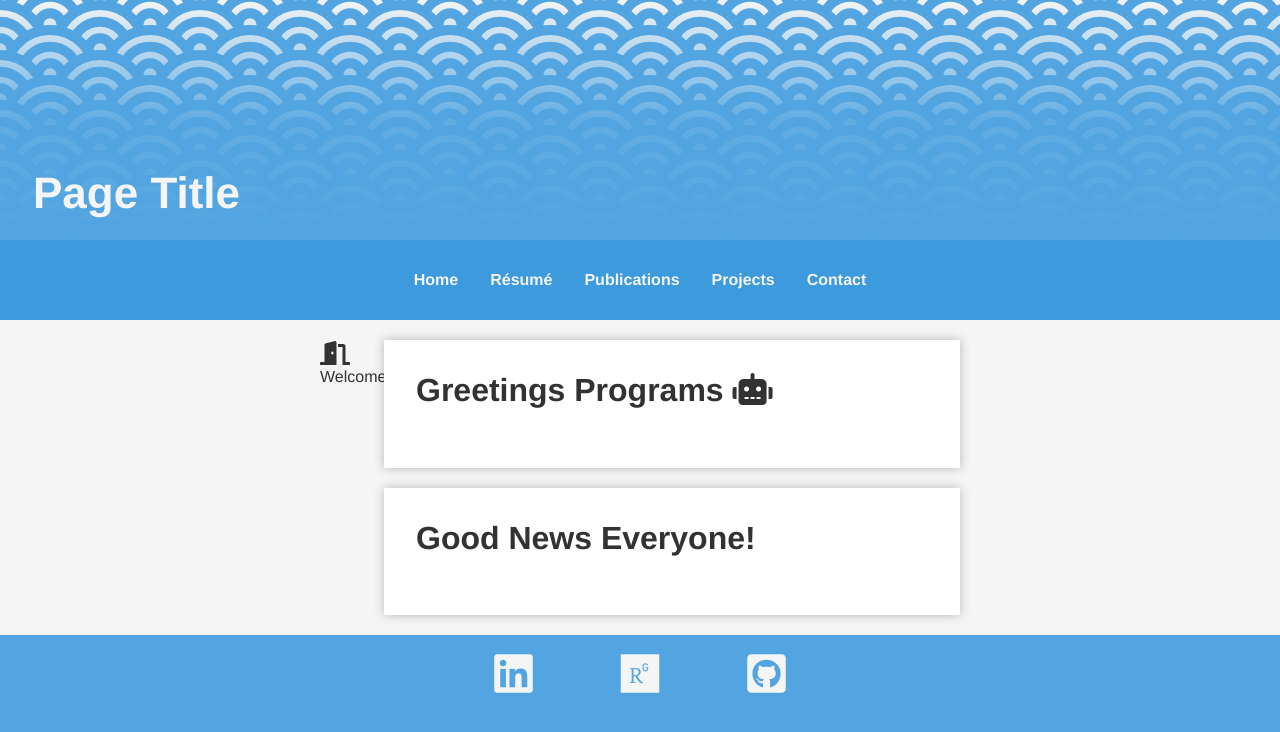
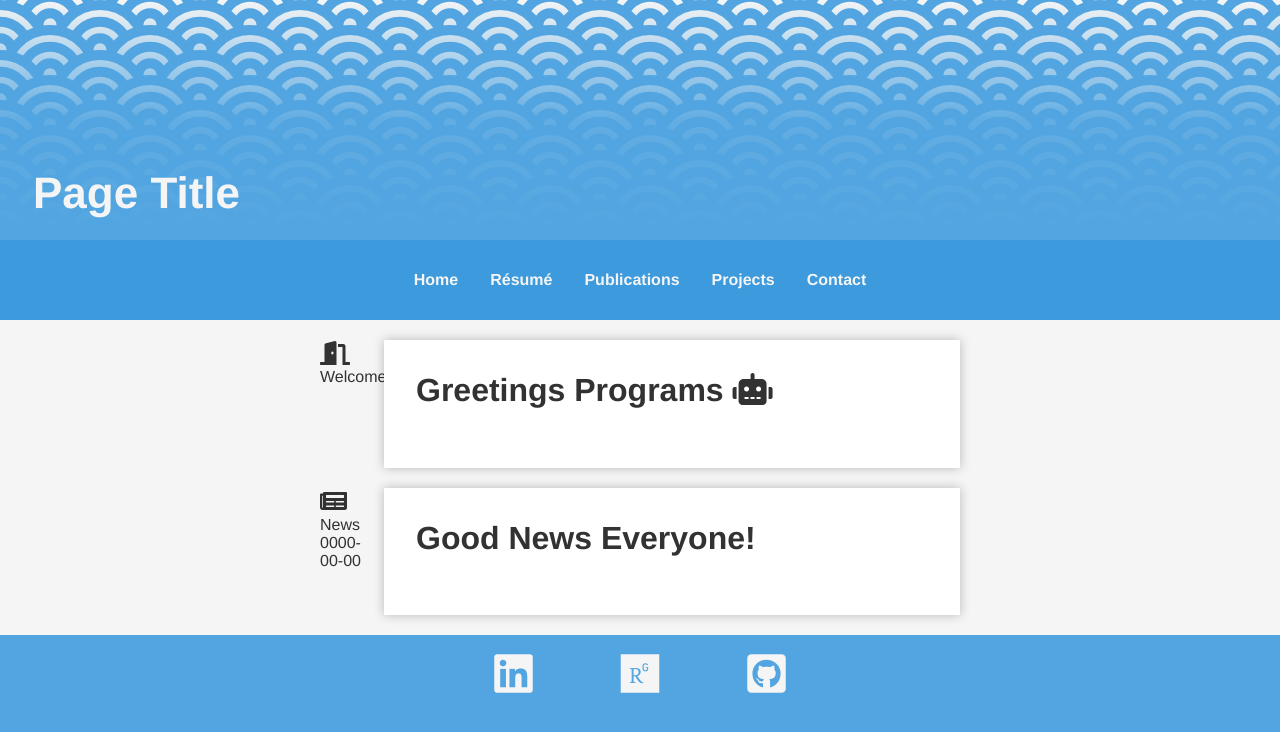
Before and after one commit to dmtveit/dmtveit.github.io, a Jekyll site: the page built from index.html, in a window 1280 px wide. Shown: the top 732 px of the page. Built offline with Jekyll 4.4.1, drawn with Linux system fonts in a browser that asks for light colours.

Commit message:
add page info

```diff
--- a/index.html
+++ b/index.html
@@ -21,6 +21,13 @@ title: Page Title
 
 <!-- News section -->
 <div class="page-container">
+    <div class="page-info">
+        <section>
+            <h2 class="page-info-icon"><i class="fas fa-newspaper"></i></h2>
+            <p class="page-info-text">News</p>
+            <p class="page-info-text">0000-00-00</p>
+        </section>
+    </div>
     <div class="page">
         <section>
             {% for post in site.categories.news %}
```
